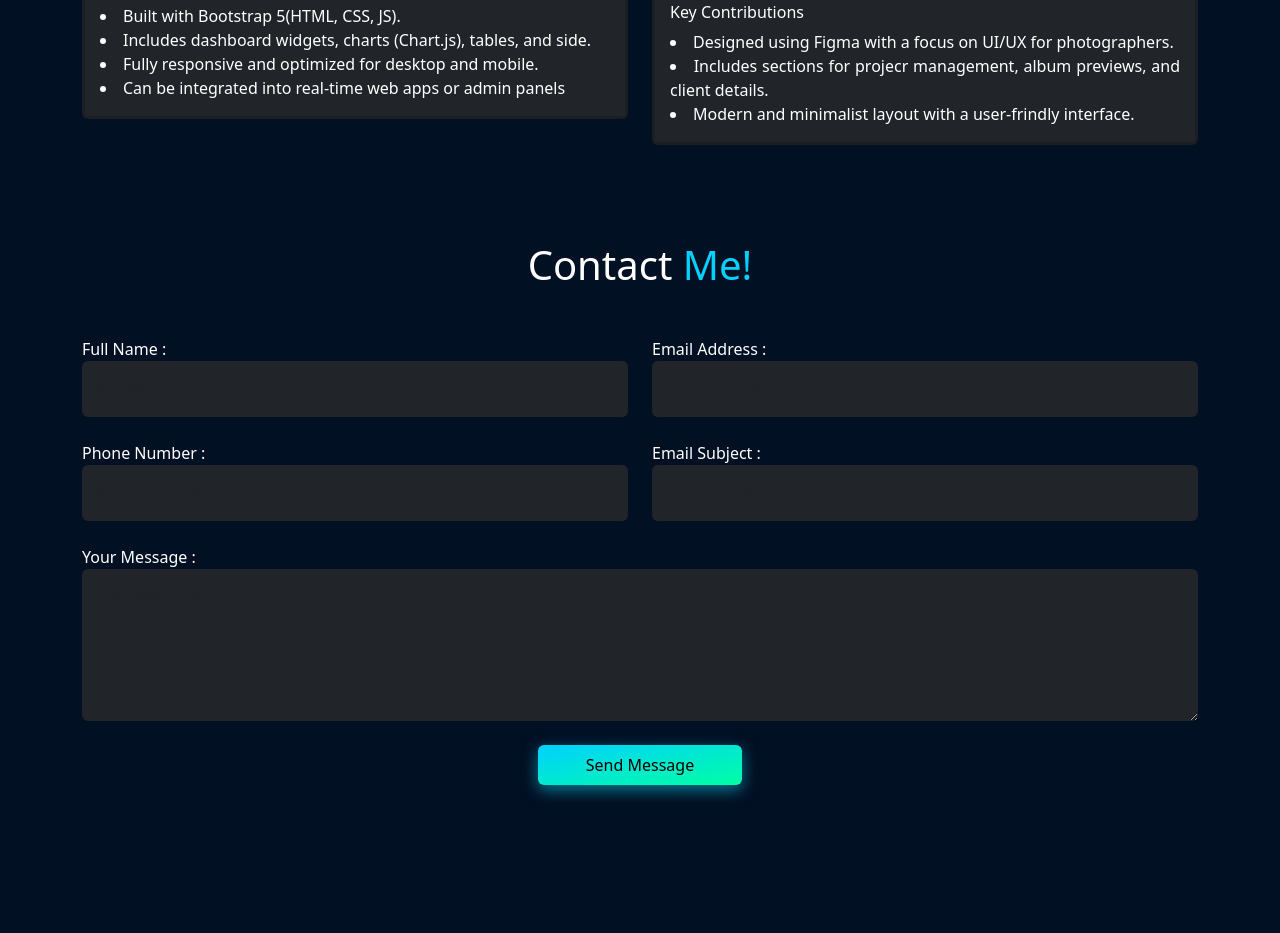
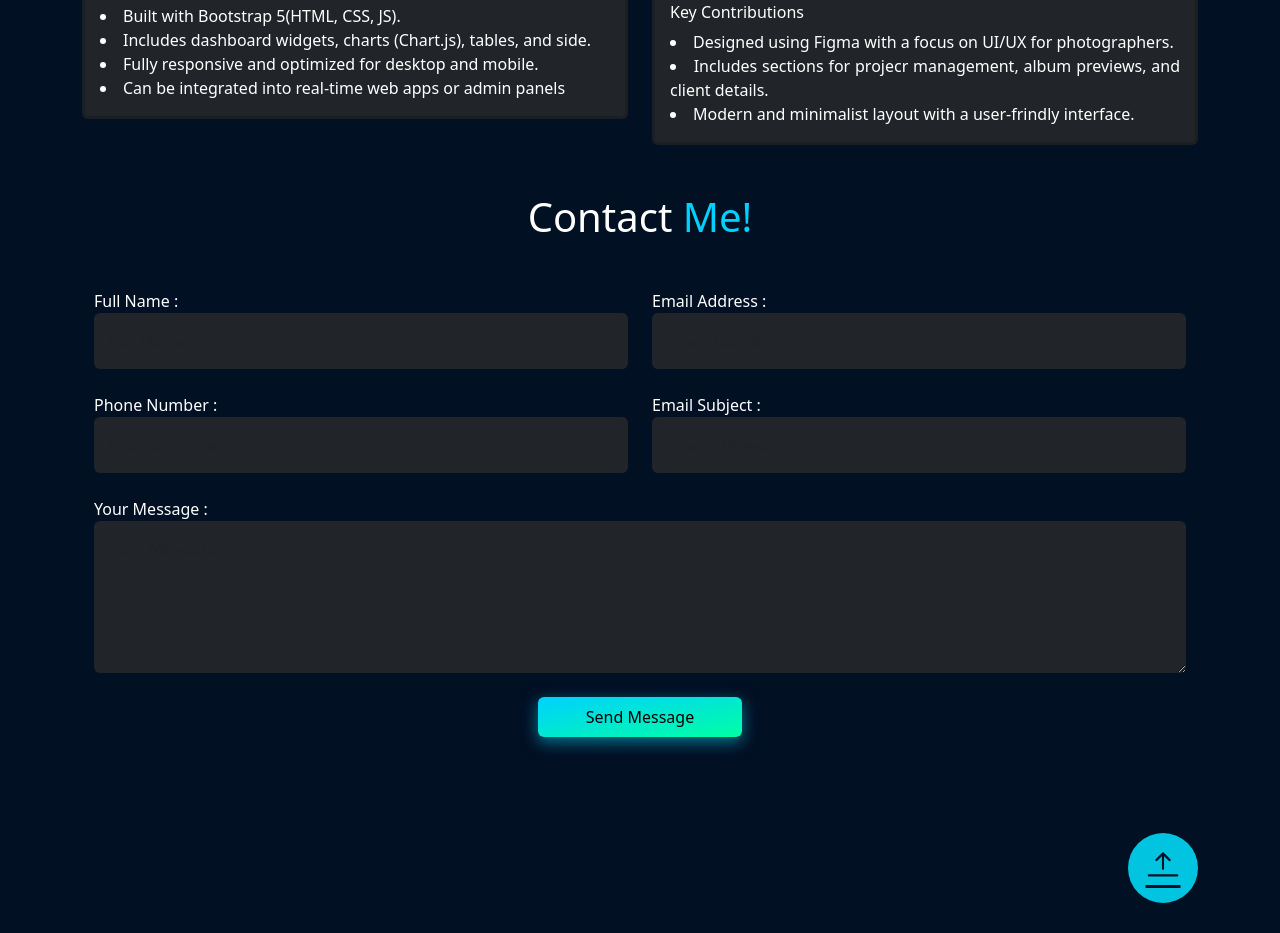
Before and after one commit to raj638333/nodejs-form, a website: page public/index.html in a window 1280 px wide. Shown: the part 3365-4298 px from the top of the page. Before the commit the page ends 4198 px from the top, so only its background shows below. Drawn offline with nearby package versions, Linux system fonts and the light colour scheme; a script that the page names is missing.

Commit message:
add button

```diff
--- a/public/index.html
+++ b/public/index.html
@@ -388,9 +388,7 @@
           </div>
         </div>
       </div>
-    </section>
-
-    <section class="container py-5">
+        <section class="container py-5">
       <h2 class="text-center mb-5 vaya" style="color: #fff; font-size: 2.5rem">
         Contact <span style="color: #00d1ff" id="contact">Me!</span>
       </h2>
@@ -459,6 +457,14 @@
       </form>
     </section>
 
+    </section>
+
+    <section class="container box6">
+      <div class="box5">
+       <a href="#" class="bi bi-arrow-bar-up" id="uparrow"></a>
+      </div>
+    </section>
+
 
 
 
--- a/public/style.css
+++ b/public/style.css
@@ -300,3 +300,26 @@ body, html {
   margin-left: 5px;
   margin-right: 5px;
 }
+
+.box5{
+  height: 70px;
+  width: 70px;
+  background-color: #00c4e0;
+  border-radius: 50%;
+  }
+
+  .box6{
+    display: flex;
+    justify-content: end;
+    padding-top: 0px;
+    padding-bottom: 30px;
+  }
+
+  #uparrow{
+    margin-top: 15px;
+    display: flex;
+    justify-content: center;
+    font-size: 35px;
+    font-weight: 10px;
+    color: #021024;
+  }
```
